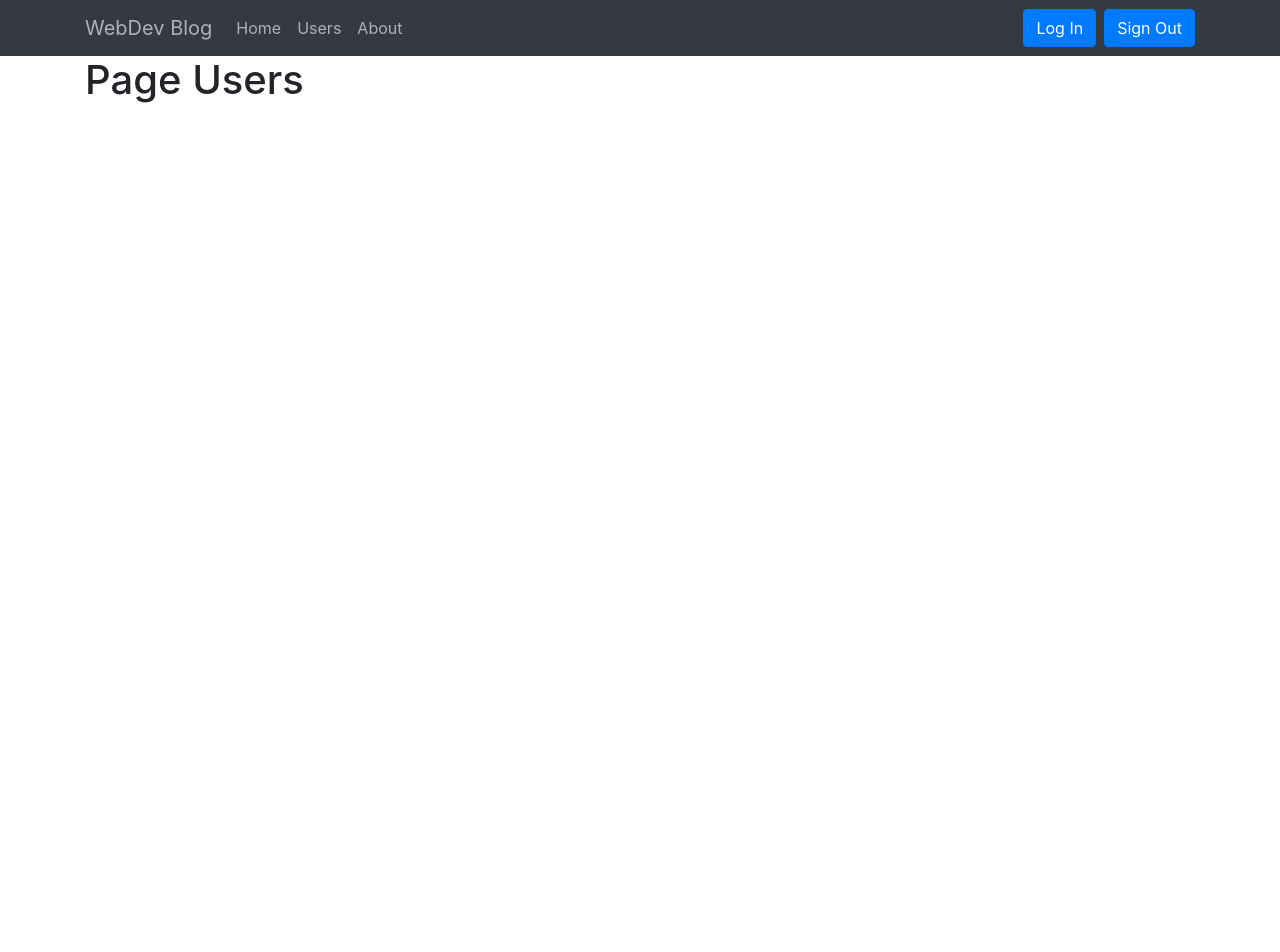
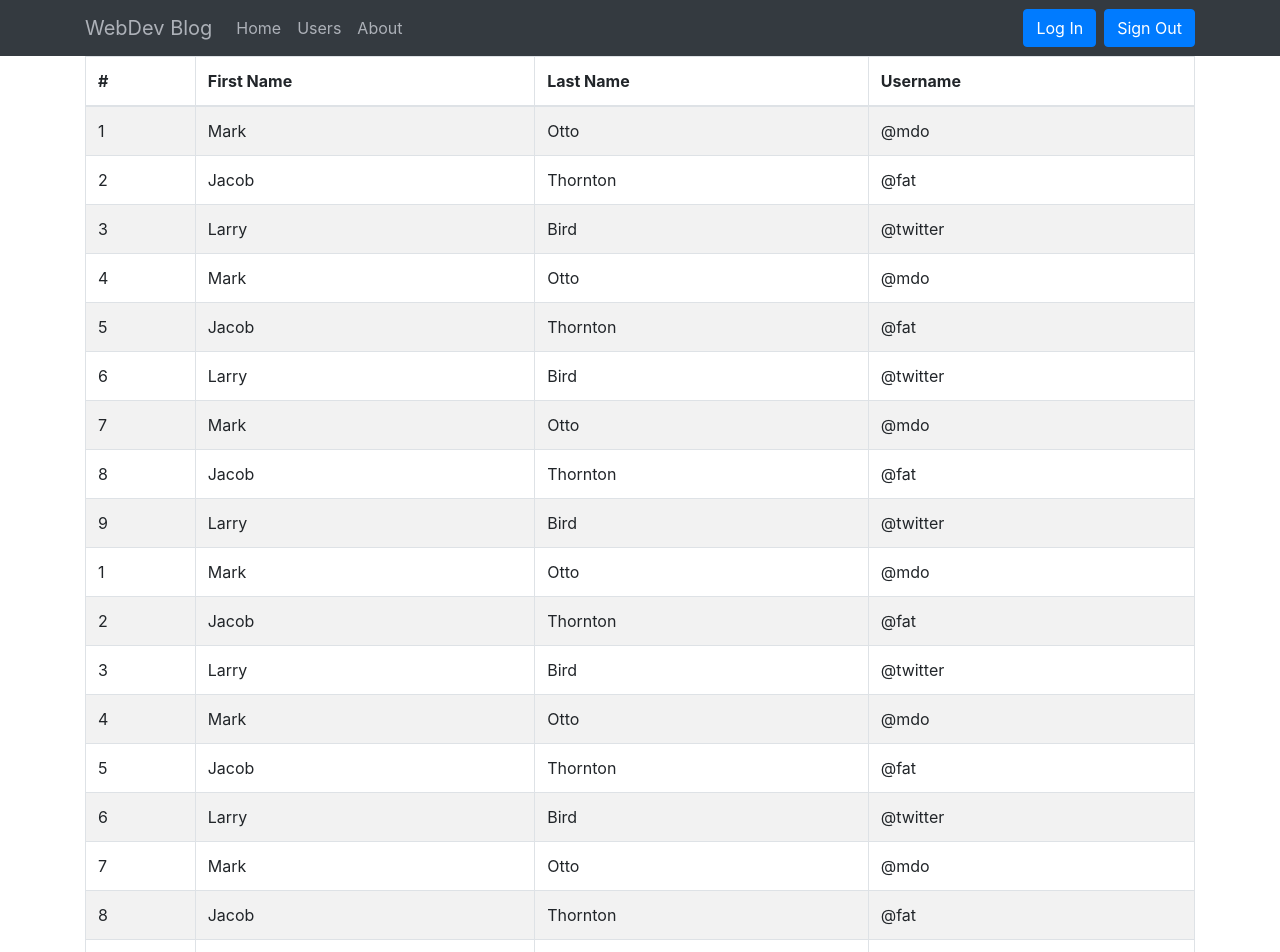
Before and after one commit to IgorOsipov/first-site-bs, a React (Create React App) app: page /users in a window 1280 px wide. Shown: the top 952 px of the page. Before the commit the page ends 800 px from the top, so only its background shows below. Built offline with nearby package versions, Linux system fonts and the light colour scheme.

Commit message:
Added footer

```diff
--- a/src/App.js
+++ b/src/App.js
@@ -6,6 +6,7 @@ import { BrowserRouter as Router, Route, Switch } from 'react-router-dom';
 import {Home} from './Pages/Home';
 import {Users} from './Pages/Users';
 import {About} from './Pages/About';
+import { Footer } from './Components/Footer';
 
 function App() {
   return (
@@ -17,6 +18,7 @@ function App() {
           <Route path="/users" component={Users}/>
           <Route path="/about" component={About}/>
         </Switch>
+        <Footer />
       </Router>
     </>
   );
--- /dev/null
+++ b/src/Components/Footer.js
@@ -0,0 +1,13 @@
+import React from 'react';
+import { Container } from 'react-bootstrap';
+
+
+export const Footer = () => {
+    return(
+        <Container fluid style={{backgroundColor: '#212529', color: '#fff'}}>
+            <Container className="d-flex justify-content-center align-items-center">
+                <p className="m-10">Web Developer Blog</p>
+            </Container>
+        </Container>
+    );
+}
--- a/src/Pages/About.js
+++ b/src/Pages/About.js
@@ -1,6 +1,9 @@
 import React from 'react';
 import { Container } from 'react-bootstrap';
+import Jumbotron from '../Components/Jumbotron';
 
 export const About = () => (
-    <Container><h1>Page About</h1></Container>
+    <Container>
+        <Jumbotron/>
+    </Container>
 )
--- a/src/Pages/Home.js
+++ b/src/Pages/Home.js
@@ -79,8 +79,8 @@ export const Home = () => (
             <Jumbotron />
             <Container>
                 <Row>
-                    <Col md={7} style={{"width": "100%"}}>
-                        <img src={summer}/>
+                    <Col md={7}>
+                        <img  style={{"width": "100%"}} src={summer}/>
                     </Col>
                     <Col md={5}>
                         <h2>Web Developer Blog</h2>
--- a/src/Pages/Users.js
+++ b/src/Pages/Users.js
@@ -1,6 +1,127 @@
 import React from 'react';
-import { Container } from 'react-bootstrap';
+import { Container, Table } from 'react-bootstrap';
 
 export const Users = () => (
-    <Container><h1>Page Users</h1></Container>
+    <Container>
+        <Table striped bordered hover>
+            <thead>
+                <tr>
+                    <th>#</th>
+                    <th>First Name</th>
+                    <th>Last Name</th>
+                    <th>Username</th>
+                </tr>
+            </thead>
+            <tbody>
+                <tr>
+                    <td>1</td>
+                    <td>Mark</td>
+                    <td>Otto</td>
+                    <td>@mdo</td>
+                </tr>
+                <tr>
+                    <td>2</td>
+                    <td>Jacob</td>
+                    <td>Thornton</td>
+                    <td>@fat</td>
+                </tr>
+                <tr>
+                    <td>3</td>
+                    <td>Larry</td>
+                    <td>Bird</td>
+                    <td>@twitter</td>
+                </tr>
+                <tr>
+                    <td>4</td>
+                    <td>Mark</td>
+                    <td>Otto</td>
+                    <td>@mdo</td>
+                </tr>
+                <tr>
+                    <td>5</td>
+                    <td>Jacob</td>
+                    <td>Thornton</td>
+                    <td>@fat</td>
+                </tr>
+                <tr>
+                    <td>6</td>
+                    <td>Larry</td>
+                    <td>Bird</td>
+                    <td>@twitter</td>
+                </tr>
+                <tr>
+                    <td>7</td>
+                    <td>Mark</td>
+                    <td>Otto</td>
+                    <td>@mdo</td>
+                </tr>
+                <tr>
+                    <td>8</td>
+                    <td>Jacob</td>
+                    <td>Thornton</td>
+                    <td>@fat</td>
+                </tr>
+                <tr>
+                    <td>9</td>
+                    <td>Larry</td>
+                    <td>Bird</td>
+                    <td>@twitter</td>
+                </tr>
+                <tr>
+                    <td>1</td>
+                    <td>Mark</td>
+                    <td>Otto</td>
+                    <td>@mdo</td>
+                </tr>
+                <tr>
+                    <td>2</td>
+                    <td>Jacob</td>
+                    <td>Thornton</td>
+                    <td>@fat</td>
+                </tr>
+                <tr>
+                    <td>3</td>
+                    <td>Larry</td>
+                    <td>Bird</td>
+                    <td>@twitter</td>
+                </tr>
+                <tr>
+                    <td>4</td>
+                    <td>Mark</td>
+                    <td>Otto</td>
+                    <td>@mdo</td>
+                </tr>
+                <tr>
+                    <td>5</td>
+                    <td>Jacob</td>
+                    <td>Thornton</td>
+                    <td>@fat</td>
+                </tr>
+                <tr>
+                    <td>6</td>
+                    <td>Larry</td>
+                    <td>Bird</td>
+                    <td>@twitter</td>
+                </tr>
+                <tr>
+                    <td>7</td>
+                    <td>Mark</td>
+                    <td>Otto</td>
+                    <td>@mdo</td>
+                </tr>
+                <tr>
+                    <td>8</td>
+                    <td>Jacob</td>
+                    <td>Thornton</td>
+                    <td>@fat</td>
+                </tr>
+                <tr>
+                    <td>9</td>
+                    <td>Larry</td>
+                    <td>Bird</td>
+                    <td>@twitter</td>
+                </tr>
+            </tbody>
+        </Table>
+    </Container>
 )
```
